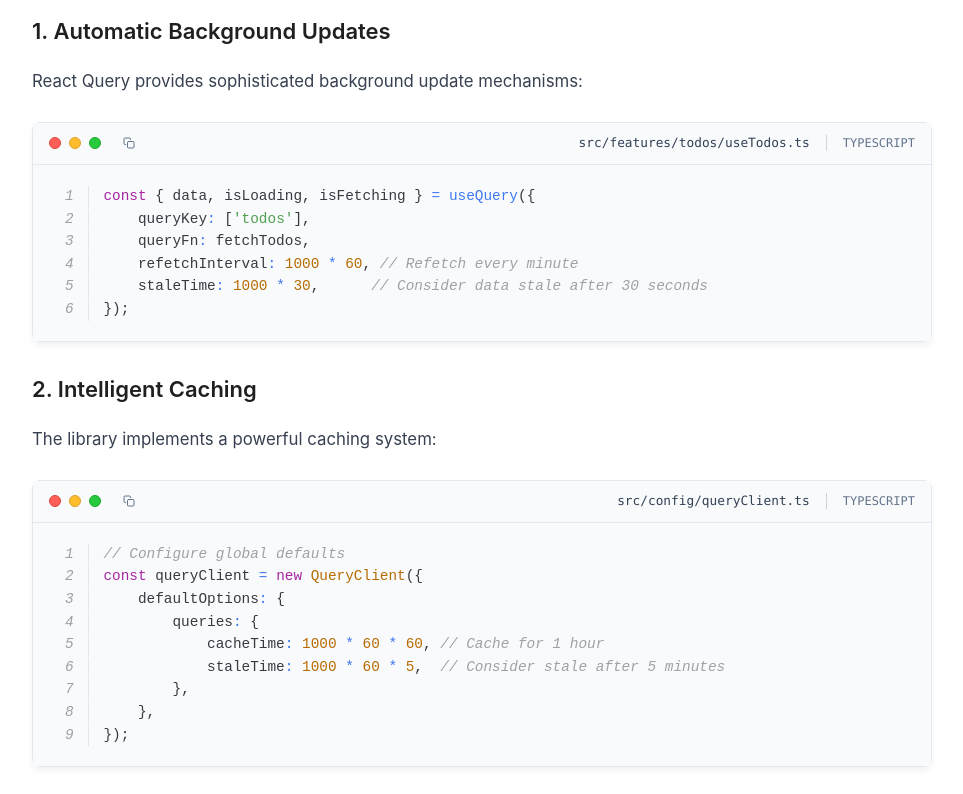
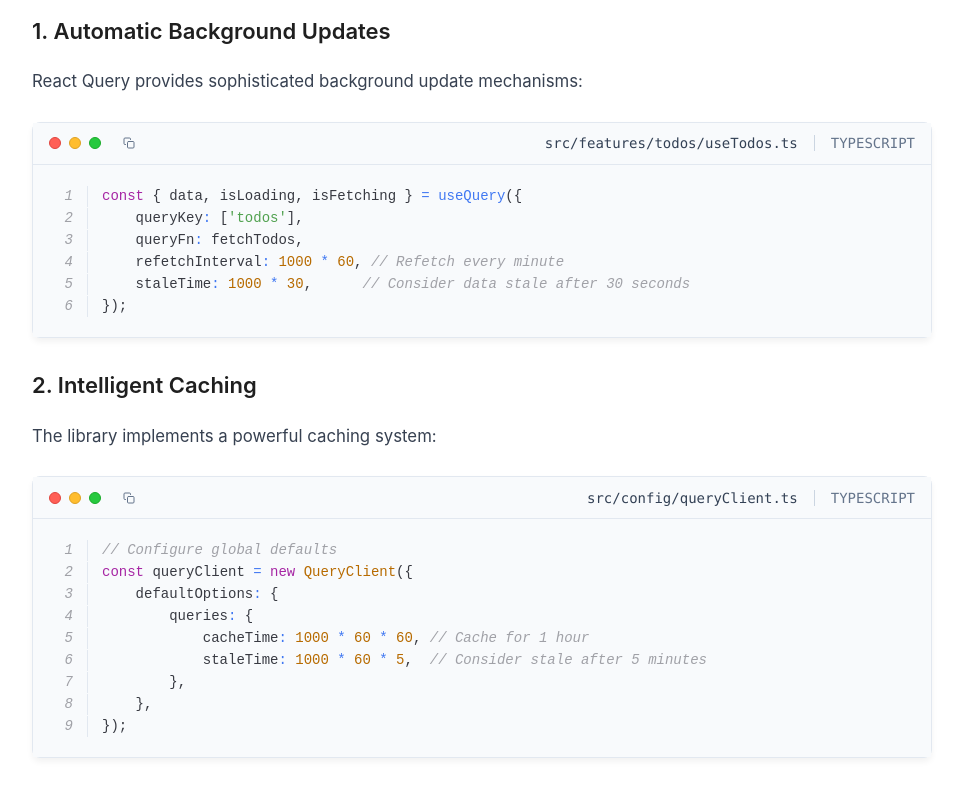
Before and after one commit to DokaDev/dokalab_blog_next_client, a Next.js app: page /components/markdown-renderer in a window 1280 px wide. Shown: the part 980-1774 px from the top of the page, without its empty margins (158-1121 px from the left). Built offline with nearby package versions, Linux system fonts and the light colour scheme.

Commit message:
fix: normalize code block font size to 14px across all components

```diff
--- a/app/components/markdown-renderer/page.tsx
+++ b/app/components/markdown-renderer/page.tsx
@@ -533,11 +533,11 @@
 
 A complex matrix:
 
-$$A = \\begin{pmatrix}
-a_{11} & a_{12} & a_{13} \\\\
-a_{21} & a_{22} & a_{23} \\\\
-a_{31} & a_{32} & a_{33}
-\\end{pmatrix}$$
+// $$A = \\begin{pmatrix}
+// a_{11} & a_{12} & a_{13} \\\\
+// a_{21} & a_{22} & a_{23} \\\\
+// a_{31} & a_{32} & a_{33}
+// \\end{pmatrix}$$
 
 Quantum operators:
 
--- a/app/components/markdown/CodeBlockClient.tsx
+++ b/app/components/markdown/CodeBlockClient.tsx
@@ -226,7 +226,7 @@
             <span
               style={{
                 fontFamily: 'Menlo, Monaco, Consolas, monospace',
-                fontSize: '0.8rem',
+                fontSize: '14px',
                 color: '#334155',
                 display: 'flex',
                 alignItems: 'center',
@@ -250,7 +250,7 @@
           <span
             style={{
               fontFamily: 'Menlo, Monaco, Consolas, monospace',
-              fontSize: '0.75rem',
+              fontSize: '14px',
               color: '#64748b',
               textTransform: 'uppercase',
               padding: 0,
--- a/app/components/markdown/MarkdownRenderer.module.scss
+++ b/app/components/markdown/MarkdownRenderer.module.scss
@@ -211,11 +211,11 @@
         padding: 1.25rem !important;
         background-color: #f8fafc !important;
         border-radius: 0 !important;
-        font-size: 14.4px !important;
+        font-size: 14px !important;
 
         code, span {
           font-family: 'Menlo', 'Monaco', 'Consolas', monospace !important;
-          font-size: 14.4px !important;
+          font-size: 14px !important;
           line-height: 1.7 !important;
         }
       }
--- a/app/components/markdown/SyntaxHighlighterClient.tsx
+++ b/app/components/markdown/SyntaxHighlighterClient.tsx
@@ -157,7 +157,7 @@
   }, [isMobile, hasOverflowX, handleScroll, handleMouseLeave]); // handleScroll, handleMouseLeave 의존성 추가
 
   // 모바일과 데스크톱에 따라 다른 폰트 크기 적용
-  const fontSizeBase = isMobile ? '0.8rem' : '0.9rem';
+  const fontSizeBase = '14px'; // 고정된 픽셀 단위로 수정
 
   const customStyle = {
     ...oneLight,
@@ -235,7 +235,8 @@
             userSelect: 'none',  // 줄번호 선택 방지
             display: 'inline-block',  // 블록 요소 확실히 적용
             position: 'sticky',  // 스크롤 시 위치 고정
-            left: 0
+            left: 0,
+            fontSize: fontSizeBase  // 라인 번호도 동일한 폰트 크기 적용
           }}
           wrapLines={true}
           wrapLongLines={false}
--- a/app/globals.css
+++ b/app/globals.css
@@ -261,7 +261,7 @@
   /* 코드 블록 내 텍스트 스타일 */
   .markdown-body pre,
   .markdown-body code {
-    font-size: 0.8rem !important;
+    font-size: 14px !important;
     line-height: 1.5 !important;
   }
 
@@ -567,6 +567,7 @@
 .token-line.highlighted-line span[class*="token-"],
 .token-line.highlighted-line [class*="token"] {
   font-weight: 600 !important;
+  font-size: 14px !important;
 }
 
 /* Enhance KaTeX Math Rendering Styles */
```
